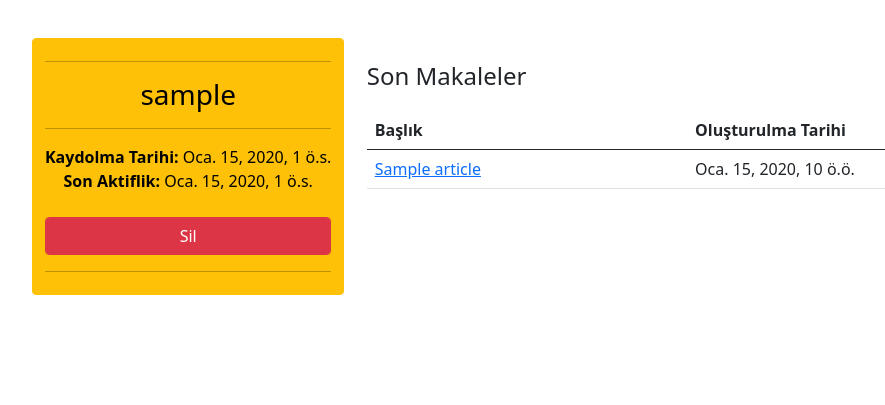
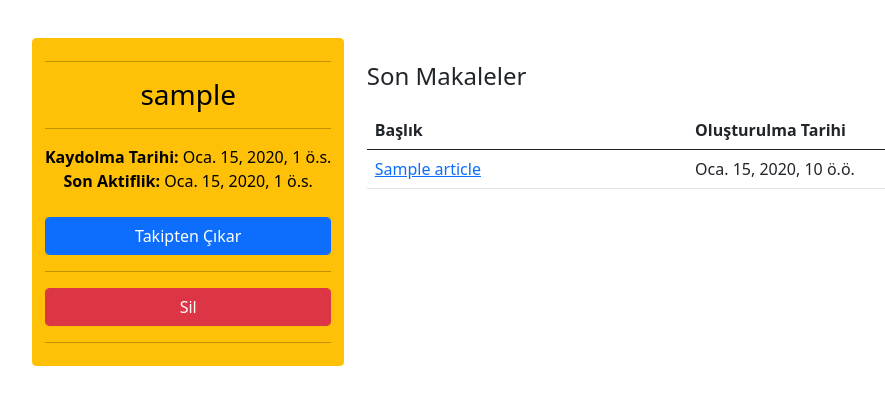
Before and after one commit to barisanik/djangoblogapp, a Django app: template templates/userprofile.html in a window 1280 px wide. Shown: the part 56-461 px from the top of the page, without its empty margins (50-935 px from the left). Run offline with Django 3.2, Linux system fonts and the light colour scheme; a user stored in the database is signed in; tables that the repository leaves empty hold one stand-in row (values such as "Sample post"); the template is opened without the code that fills it: values that come from a table or form of the project are taken from there, most other values are stand-ins (such as "Sample title", 1, 10 or a date in 2020); parts of the project's set-up code (start-up, migrations or seed data) failed here and were passed over; some libraries are stand-ins or nearby versions.

Commit message:
Update userprofile.html

```diff
--- a/templates/userprofile.html
+++ b/templates/userprofile.html
@@ -4,20 +4,30 @@
 
 {% if request.user.is_authenticated %}
 
-
-
       <div id="userinfo" class="btn btn-warning" style="float:left">
         <hr>
-      <span> <h3> {{user.username}} </h3> <hr>
+        <span> <h3> {{user.username}} </h3> </span> <hr>
         <div>
             <b>Kaydolma Tarihi:</b> {{user.date_joined}} <br>
             <b> Son Aktiflik:</b> {{user.last_login}}
         </div><br>
+
+          {% if follow %}
+
+          <a href="/user/unfollow/{{user.id}}" type="submit" class="btn btn-primary form-control">Takipten Çıkar</a> <br> <hr>
+
+          {% else %}
+
+            {% if request.user.username != user.username %}
+            <a href="/user/follow/{{user.id}}" type="submit" class="btn btn-primary form-control">Takip Et</a> <br> <hr>
+            {% endif %}
+
+          {% endif %}
+
           {% if request.user.is_superuser == 1 %}
           <a href="/user/delete/{{user.id}}" type="submit" class="btn btn-danger form-control">Sil</a> <br> <hr>
           {% endif %}
       </div>
-
 
       <div style="float:left;margin-left:2%;width:70%">
           <br>
@@ -46,11 +56,8 @@
       <div class="alert alert-warning" style="margin-top: 30px">Bu kullanıcının henüz makalesi bulunmuyor.</div>
             {% endif %}
 
-      </div>
 {% else %}
       <div class="alert alert-danger">Lütfen bu sayfayı görmek için giriş yapın.</div>
 {% endif %}
-    </div>
-  </div>
 
 {% endblock %}
```
Lines whose indentation alone changed are shown as unchanged.
